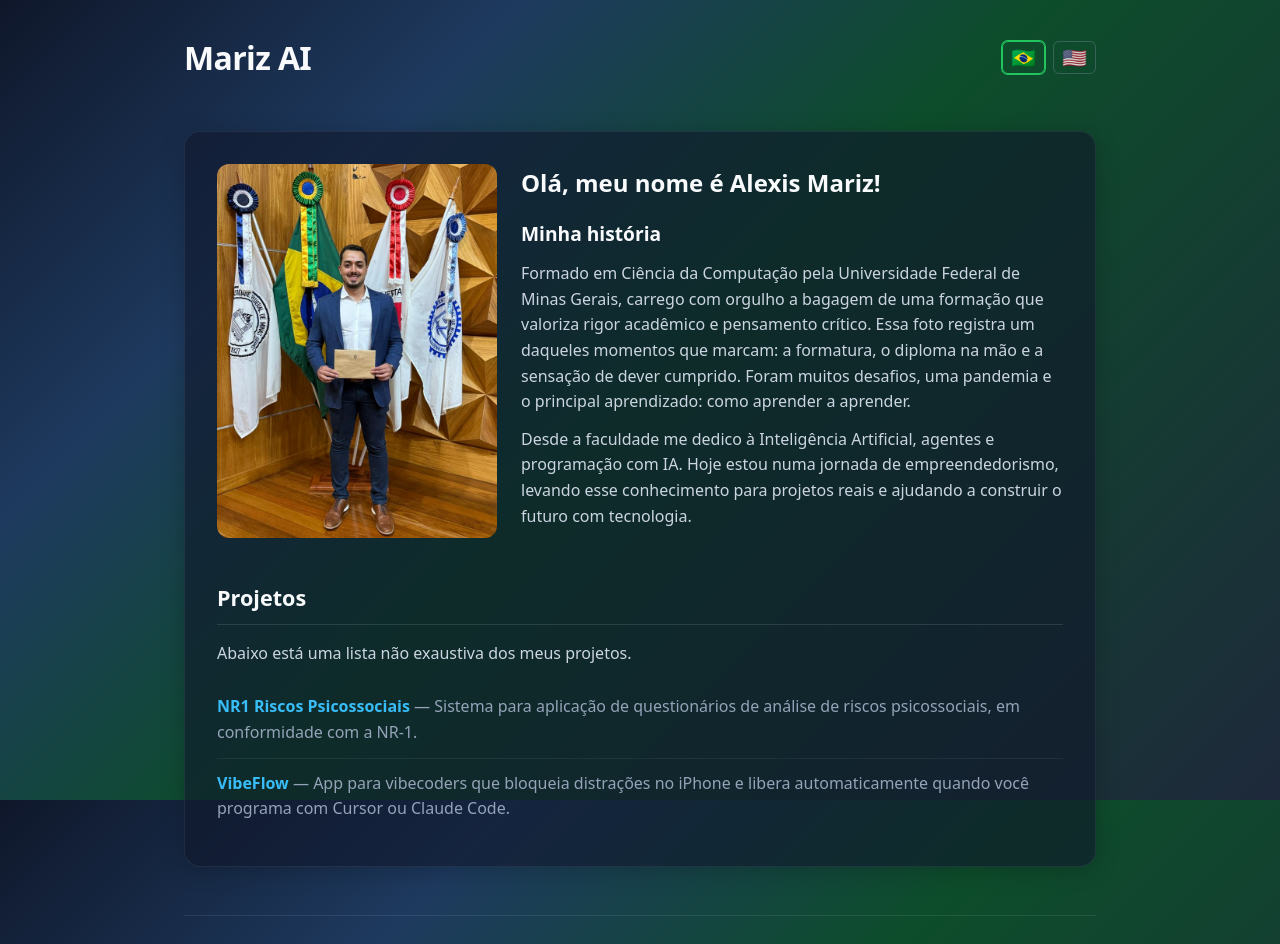
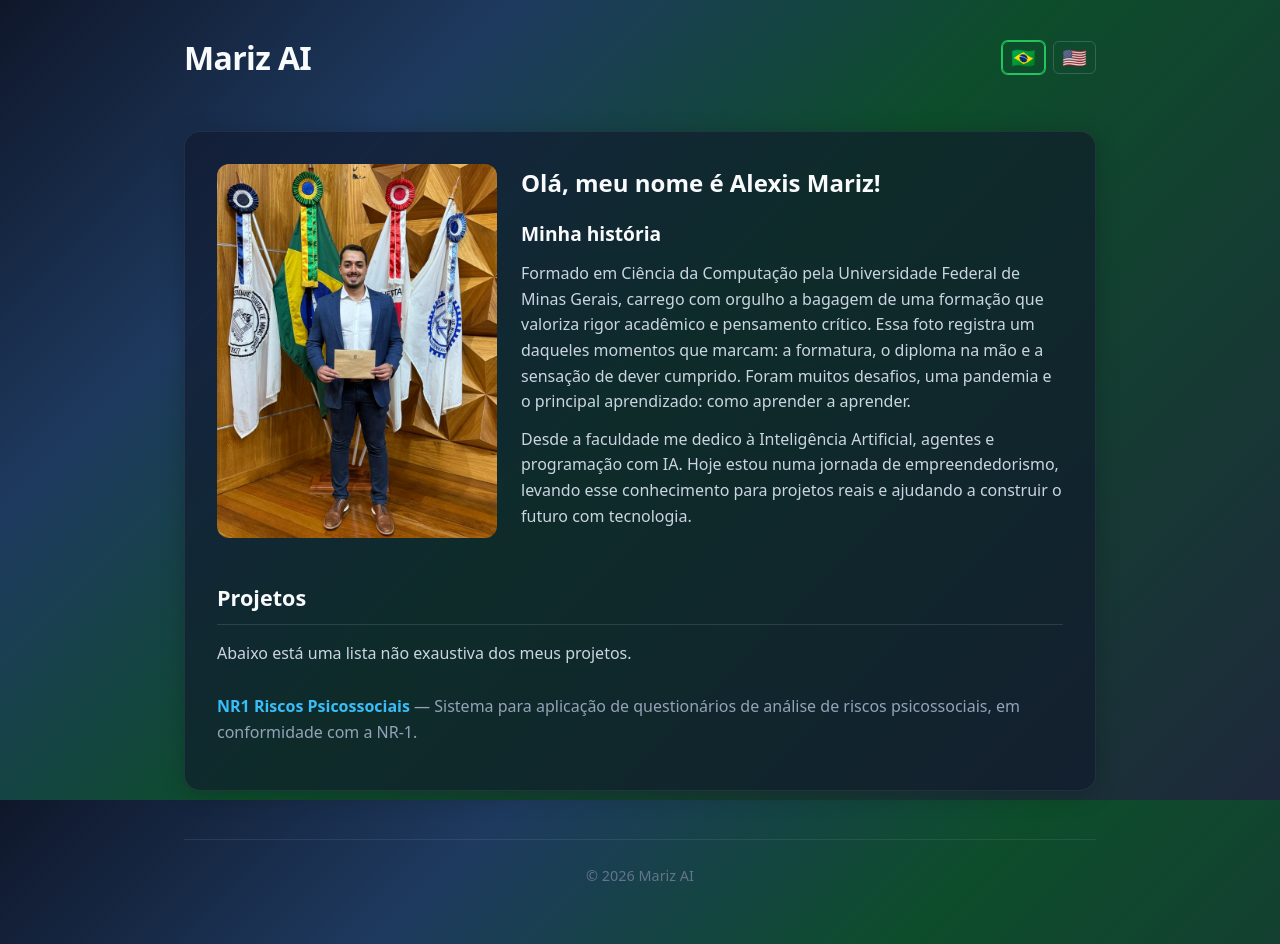
Before and after one commit to Adgmariz/mariz.ai, a Next.js app: page / in a window 1280 px wide. Shown: the top 944 px of the page. Built offline with nearby package versions, Linux system fonts and the light colour scheme; no server answers.

Commit message:
remove vibeflow do home

```diff
--- a/app/page.tsx
+++ b/app/page.tsx
@@ -22,8 +22,6 @@ const t = {
     nr1Name: 'NR1 Riscos Psicossociais',
     nr1Desc:
       'Sistema para aplicação de questionários de análise de riscos psicossociais, em conformidade com a NR-1.',
-    vibeflowDesc:
-      'App para vibecoders que bloqueia distrações no iPhone e libera automaticamente quando você programa com Cursor ou Claude Code.',
   },
   en: {
     siteTitle: 'Mariz AI',
@@ -40,8 +38,6 @@ const t = {
     nr1Name: 'NR1 Riscos Psicossociais',
     nr1Desc:
       'System for applying psychosocial risk analysis questionnaires, in compliance with NR-1, a Brazilian regulation for occupational health and safety in the workplace.',
-    vibeflowDesc:
-      'App for vibecoders that blocks distractions on iPhone and unlocks automatically when you code with Cursor or Claude Code.',
   },
 } as const
 
@@ -84,11 +80,6 @@ export default function Home() {
       nome: s.nr1Name,
       descricao: s.nr1Desc,
       url: 'https://www.nr1riscospsicossociais.com.br/',
-    },
-    {
-      nome: 'VibeFlow',
-      descricao: s.vibeflowDesc,
-      url: '/vibeflow',
     },
   ]
 
```
